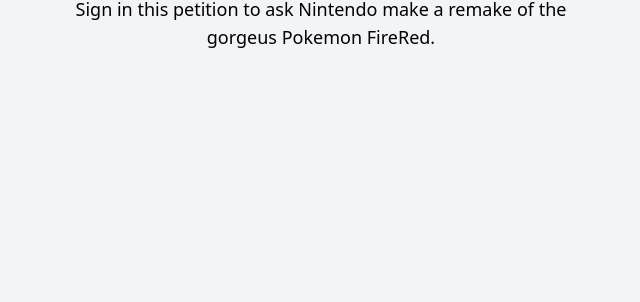
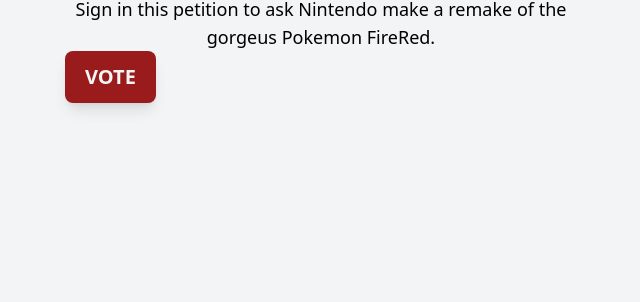
Before and after one commit to Pe-Ferreira/pokemon-petition-v2, a website built with Vite: page index.html in a window 1280 px wide. Shown: the part 498-800 px from the top of the page, without its empty margins (319-959 px from the left). Built offline with nearby package versions, Linux system fonts and the light colour scheme.

Commit message:
'VOTE' button missing alignment

```diff
--- a/index.html
+++ b/index.html
@@ -12,6 +12,7 @@
         <img class="rounded-lg shadow-xl" src="./img/pokemon-fire-red.webp" alt="Pokemon FireRed">
         <h1 class="mt-6 text-xl sm:text-3xl font-bold text-gray-900 text-center">Vote for <span class="text-red-500">Pokemon FireRed</span> remake!</h1>
         <p class="mt-2 text-center sm:text-lg">Sign in this petition to ask Nintendo make a remake of the gorgeus Pokemon FireRed.</p>
+        <a class="inline-block px-5 py-3 bg-red-800 rounded-lg text-xl uppercase hover:bg-red-500 font-bold text-gray-100 hover:-translate-y-1 transform transition shadow-lg" href="#">Vote</a>
     </div>
 </body>
 </html>
```
